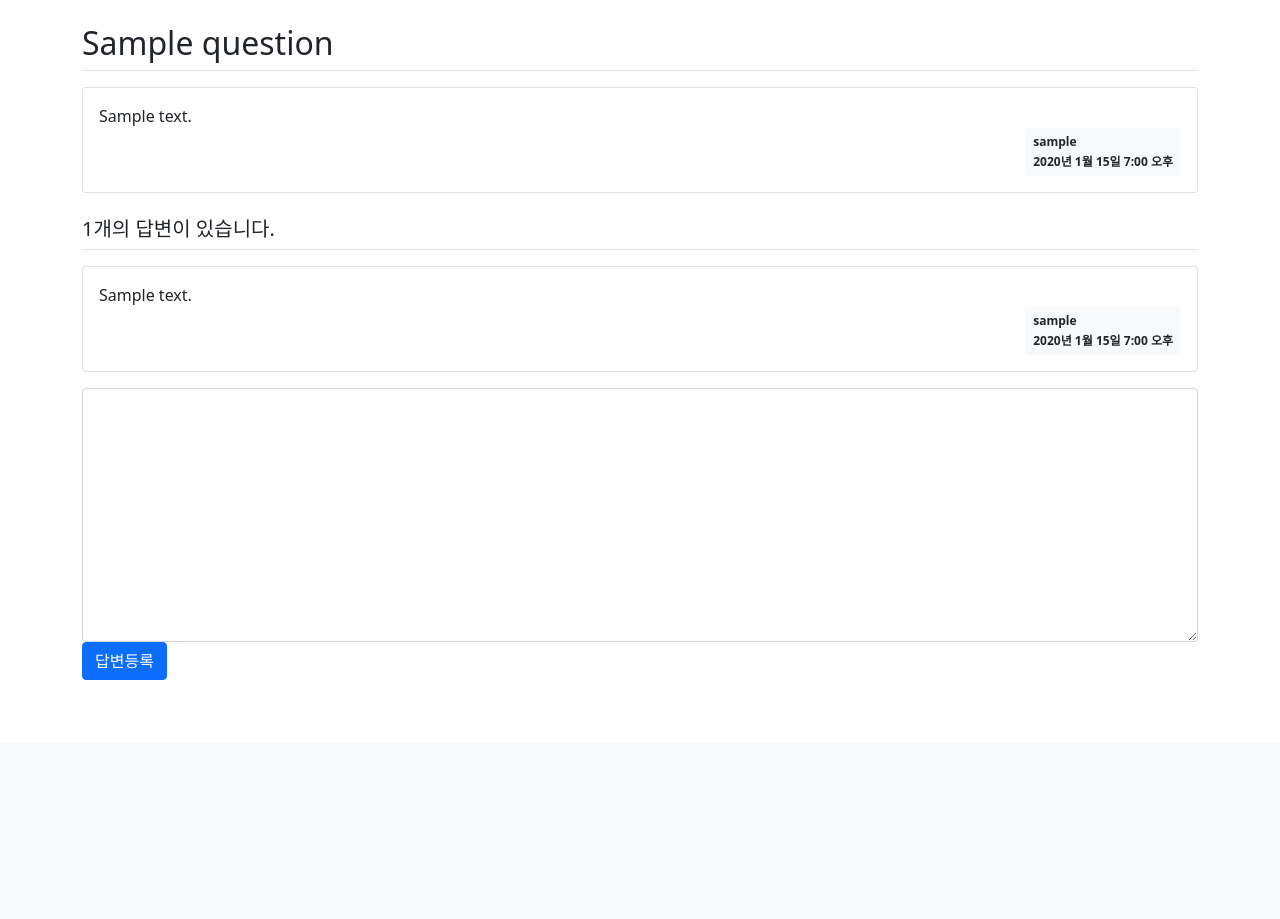
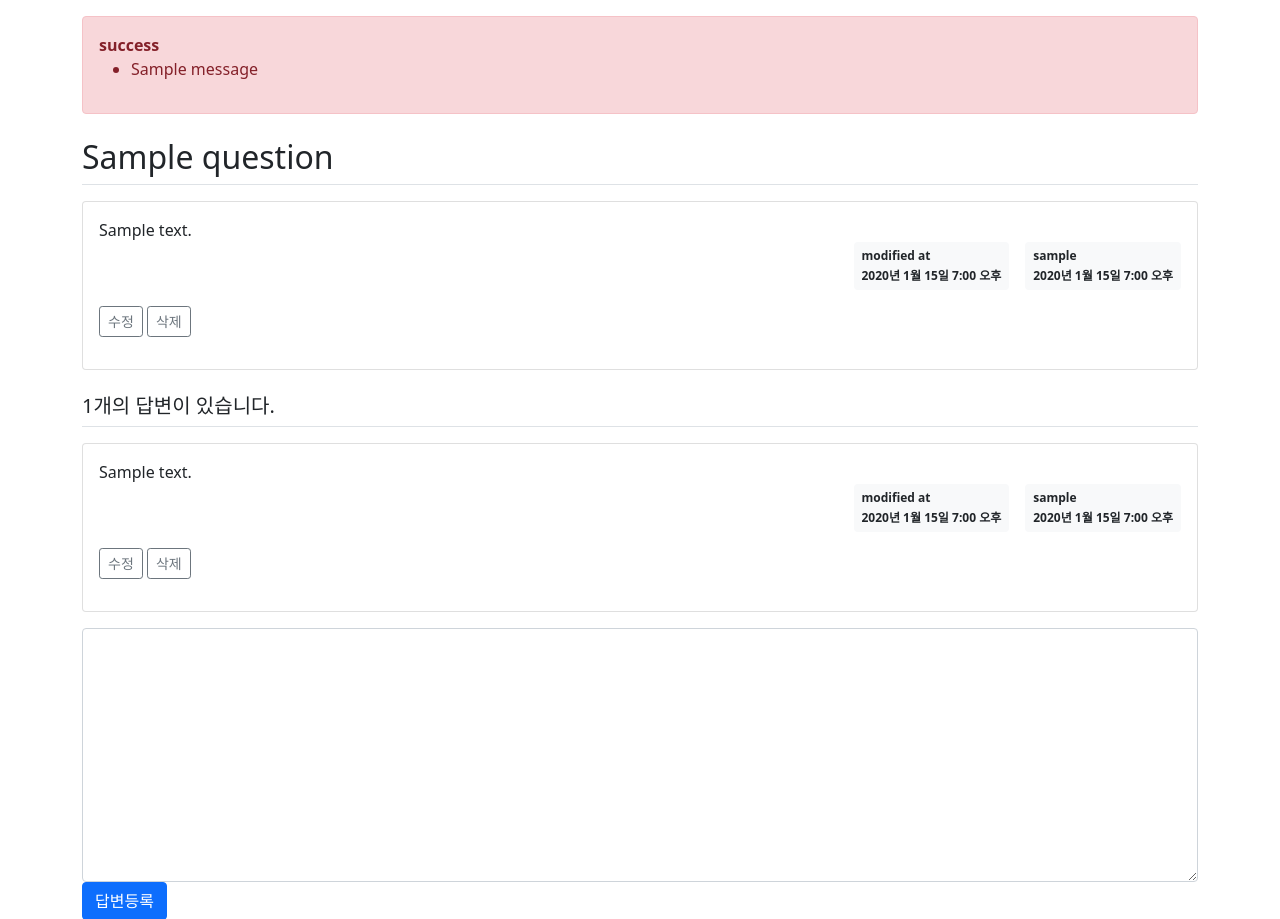
Before and after one commit to dongseoki/jumpToDjangoExercise, a Django app: page /pybo/1/ in a window 1280 px wide. Shown: the part 57-976 px from the top of the page. Before the commit the page ends 737 px from the top, so only its background shows below. Run offline with Django 4.2, Linux system fonts and the light colour scheme; a user stored in the database is signed in; tables that the repository leaves empty hold one stand-in row (values such as "Sample post"); one stand-in notice (Sample message) is shown; some libraries are stand-ins or nearby versions.

Commit message:
feat: 3-09 수정과 삭제
질문 및 답변을 수정, 삭제할수 있는 4가지 API를 개발하고, 관련 UI를 수정하였다.

```diff
--- a/mysite/pybo/models.py
+++ b/mysite/pybo/models.py
@@ -8,6 +8,7 @@ class Question(models.Model):
     subject = models.CharField(max_length=200)
     content = models.TextField()
     create_date = models.DateTimeField()
+    modify_date = models.DateTimeField(null=True, blank=True)
 
     def __str__(self):
         return self.subject
@@ -18,3 +19,4 @@ class Answer(models.Model):
     question = models.ForeignKey(Question, on_delete=models.CASCADE)
     content = models.TextField()
     create_date = models.DateTimeField()
+    modify_date = models.DateTimeField(null=True, blank=True)
--- a/mysite/pybo/urls.py
+++ b/mysite/pybo/urls.py
@@ -11,4 +11,8 @@ urlpatterns = [
     path('answer/create/<int:question_id>/', views.answer_create, name='answer_create'),
     path('question/create/', views.question_create, name='question_create'),
     path('homepagetest', views.home_page, name='homepagetest'),
+    path('question/modify/<int:question_id>/', views.question_modify, name="question_modify"),
+    path('question/delete/<int:question_id>/', views.question_delete, name="question_delete"),
+    path('answer/modify/<int:answer_id>/', views.answer_modify, name='answer_modify'),
+    path('answer/delete/<int:answer_id>/', views.answer_delete, name='answer_delete'),
 ]
--- a/mysite/pybo/views.py
+++ b/mysite/pybo/views.py
@@ -12,6 +12,7 @@ from .models import Question, Answer
 from .forms import QuestionForm, AnswerForm
 from  django.core.paginator import Paginator
 from django.contrib.auth.decorators import login_required
+from django.contrib import messages
 
 def index(request):
     page = request.GET.get('page','1') # page.
@@ -84,5 +85,59 @@ def question_create(request):
     return render(request, 'pybo/question_form.html', context)
 
 
+@login_required(login_url='common:login')
+def question_modify(request, question_id):
+    question = get_object_or_404(Question, pk=question_id)
+    if request.user != question.author:
+        messages.error(request, '수정권한이 없습니다.')
+        return redirect('pybo:detail', question_id=question.id)
+    if request.method == "POST":
+        form = QuestionForm(request.POST, instance=question)
+        if form.is_valid():
+            question = form.save(commit=False)
+            question.modify_date = timezone.now() # 수정일시 저장.
+            question.save()
+            return redirect('pybo:detail', question_id=question_id)
+    else:
+        form = QuestionForm(instance=question)
+    context = {'form':form}
+    return render(request, 'pybo/question_form.html', context)
+
+@login_required(login_url='common:login')
+def question_delete(request, question_id):
+    question = get_object_or_404(Question, pk=question_id)
+    if request.user != question.author:
+        messages.error(request, '삭제권한이 없습니다.')
+        return redirect('pybo:detail', question_id=question.id)
+    question.delete()
+    return redirect('pybo:index')
+
+@login_required(login_url='common:login')
+def answer_modify(request, answer_id):
+    answer = get_object_or_404(Answer, pk=answer_id)
+    if request.user != answer.author:
+        messages.error(request, '수정권한이 없습니다')
+        return redirect('pybo:detail', question_id=answer.question.id)
+    if request.method == "POST":
+        form = AnswerForm(request.POST, instance=answer)
+        if form.is_valid():
+            answer = form.save(commit=False)
+            answer.modify_date = timezone.now()
+            answer.save()
+            return redirect('pybo:detail', question_id=answer.question.id)
+    else:
+        form = AnswerForm(instance=answer)
+    context = {'answer': answer, 'form': form}
+    return render(request, 'pybo/answer_form.html', context)
+
+@login_required(login_url='common:login')
+def answer_delete(request, answer_id):
+    answer = get_object_or_404(Answer, pk=answer_id)
+    if request.user != answer.author:
+        messages.error(request, '삭제권한이 없습니다')
+    else:
+        answer.delete()
+    return redirect('pybo:detail', question_id=answer.question.id)
+
 def home_page(request):
     return HttpResponse('<html><title>To-Do lists</title></html>')
--- a/mysite/templates/base.html
+++ b/mysite/templates/base.html
@@ -20,5 +20,9 @@
 <!-- 기본 템플릿 안에 삽입될 내용 End -->
 <!-- Bootstrap JS -->
 <script src="{% static 'bootstrap.min.js' %}"></script>
+<!-- 자바스크립트 Start -->
+{% block script %}
+{% endblock %}
+<!-- 자바스크립트 End -->
 </body>
 </html>
--- a/mysite/templates/pybo/question_detail.html
+++ b/mysite/templates/pybo/question_detail.html
@@ -25,17 +25,40 @@
 {% block content %}
 
 <div class="container my-3">
+    <!-- message 표시 -->
+    {% if messages %}
+    <div class="alert alert-danger my-3" role="alert">
+    {% for message in messages %}
+        <strong>{{ message.tags }}</strong>
+        <ul><li>{{ message.message }}</li></ul>
+    {% endfor %}
+    </div>
+    {% endif %}
     <!-- 질문 -->
     <h2 class="border-bottom py-2">{{ question.subject }}</h2>
     <div class="card my-3">
         <div class="card-body">
             <div class="card-text" style="white-space: pre-line;">{{ question.content }}</div>
             <div class="d-flex justify-content-end">
+                {% if question.modify_date %}
+                <div class="badge bg-light text-dark p-2 text-start mx-3">
+                    <div class="mb-2">modified at</div>
+                    <div>{{ question.modify_date }}</div>
+                </div>
+                {% endif %}
                 <div class="badge bg-light text-dark p-2 text-start">
                     <div class="mb-2">{{ question.author.username }}</div>
                     <div>{{ question.create_date }}</div>
                 </div>
             </div>
+            <div class="my-3">
+            {% if request.user == question.author %}
+            <a href="{% url 'pybo:question_modify' question.id  %}"
+               class="btn btn-sm btn-outline-secondary">수정</a>
+            <a href="javascript:void(0)" class="delete btn btn-sm btn-outline-secondary"
+       data-uri="{% url 'pybo:question_delete' question.id  %}">삭제</a>
+            {% endif %}
+        </div>
         </div>
     </div>
     <!-- 답변 -->
@@ -45,10 +68,24 @@
         <div class="card-body">
             <div class="card-text" style="white-space: pre-line;">{{ answer.content }}</div>
             <div class="d-flex justify-content-end">
+                {% if answer.modify_date %}
+                <div class="badge bg-light text-dark p-2 text-start mx-3">
+                    <div class="mb-2">modified at</div>
+                    <div>{{ answer.modify_date }}</div>
+                </div>
+                {% endif %}
                 <div class="badge bg-light text-dark p-2 text-start">
                     <div class="mb-2">{{ answer.author.username }}</div>
                     <div>{{ answer.create_date }}</div>
                 </div>
+            </div>
+            <div class="my-3">
+                {% if request.user == answer.author %}
+                <a href="{% url 'pybo:answer_modify' answer.id  %}"
+                   class="btn btn-sm btn-outline-secondary">수정</a>
+                <a href="#" class="delete btn btn-sm btn-outline-secondary "
+               data-uri="{% url 'pybo:answer_delete' answer.id  %}">삭제</a>
+                {% endif %}
             </div>
         </div>
     </div>
@@ -78,3 +115,15 @@
 </div>
 
 {% endblock %}
+{% block script %}
+<script type='text/javascript'>
+const delete_elements = document.getElementsByClassName("delete");
+Array.from(delete_elements).forEach(function(element) {
+    element.addEventListener('click', function() {
+        if(confirm("정말로 삭제하시겠습니까?")) {
+            location.href = this.dataset.uri;
+        };
+    });
+});
+</script>
+{% endblock %}
```
Also changed, not shown: mysite/templates/pybo/answer_form.html (added, +16 -0 lines), mysite/pybo/migrations/0004_question_modify_date.py (added), mysite/pybo/migrations/0005_answer_modify_date.py (added).
